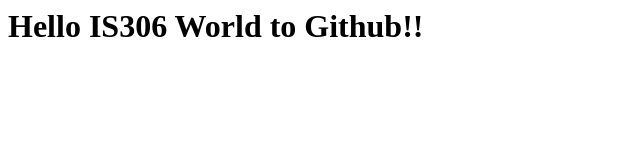
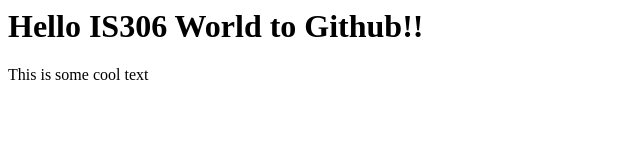
Before and after one commit to danieltsou/sampletodo, a plain HTML site: page index.html in a window 1280 px wide. Shown: the whole page, without its empty margins (0-640 px from the left). Drawn offline with Linux system fonts and the light colour scheme.

Commit message:
Added a paragraph to the file

```diff
--- a/index.html
+++ b/index.html
@@ -1 +1,2 @@
 <h1>Hello IS306 World to Github!!</h1>
+<p>This is some cool text</p>
```
